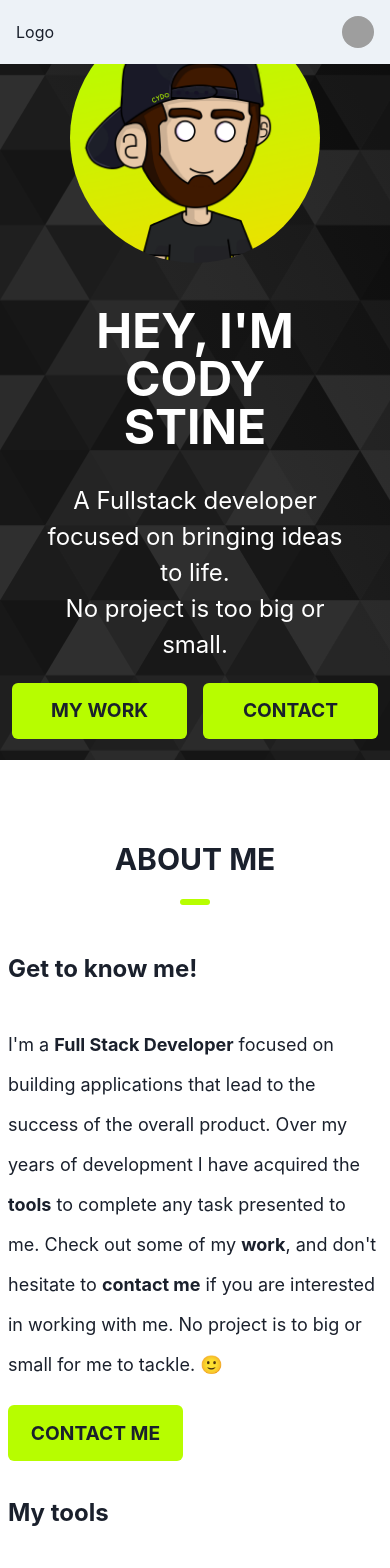
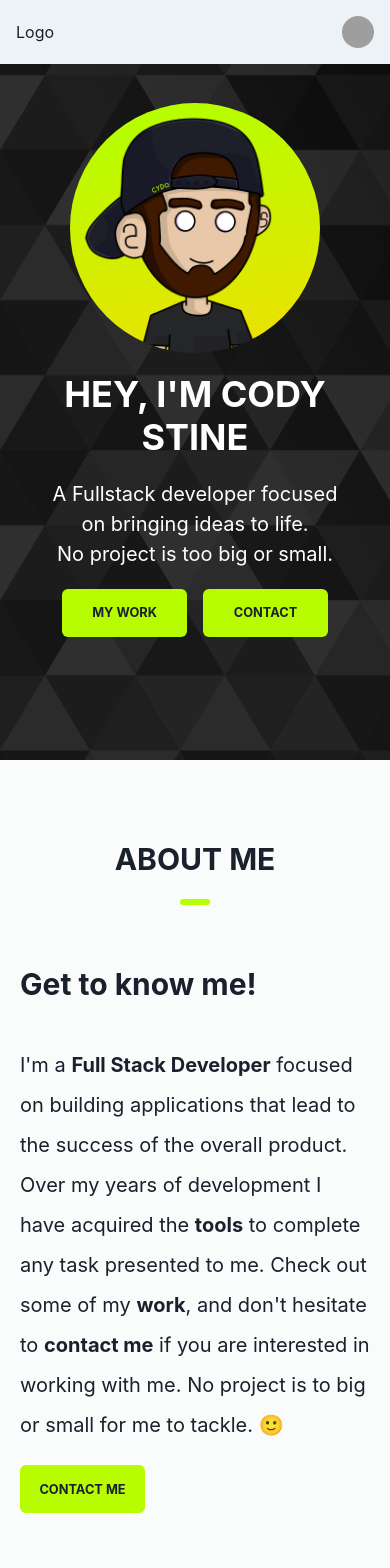
Before and after one commit to CydoEntis/cydo-portfolio, a React (Vite) app: page / in a window 390 px wide. Shown: the top 1568 px of the page. Built offline with nearby package versions, Linux system fonts and the light colour scheme; grey boxes are pictures that could not be loaded.

Commit message:
Mobile Responsivenss for Works, Hero, About sec's

```diff
--- a/src/components/ContentContainer.tsx
+++ b/src/components/ContentContainer.tsx
@@ -8,8 +8,8 @@ type Props = {
 function ContentContainer({ children }: Props) {
   return (
     <Box
-      width={["100%", "100%", "100%", "100%"]}
-      p={[2, 5, 5, 10]}
+      width={{ sm: "100%", md: "100%", lg: "100", xl: "90%", "2xl": "50%" }}
+      p={[5, 5, 5, 10]}
     >
       {children}
     </Box>
--- a/src/components/ContentWrapper.tsx
+++ b/src/components/ContentWrapper.tsx
@@ -7,7 +7,10 @@ type Props = {
 
 function ContentWrapper({ children }: Props) {
   return (
-    <Box margin="0 auto" width="100%">
+    <Box
+      margin="0 auto"
+      width={{ sm: "100%", md: "100%", lg: "100", xl: "90%", "2xl": "75%" }}
+    >
       {children}
     </Box>
   );
--- a/src/components/CustomButton.tsx
+++ b/src/components/CustomButton.tsx
@@ -9,10 +9,10 @@ function CustomButton({ text }: Props) {
     <Button
       textTransform="uppercase"
       bg="#B7FD00"
-      w="175px"
-      py={7}
+      w={["120px", "125px", "150px", "175px"]}
+      py={[6, 6, 6, 7]}
       px={10}
-      fontSize="1.2rem"
+      fontSize={[".8rem", "1,05rem", "1.15rem", "1.2rem"]}
       fontWeight="bold"
     >
       {text}
--- a/src/components/FlexWrapper.tsx
+++ b/src/components/FlexWrapper.tsx
@@ -10,7 +10,7 @@ function FlexWrapper({ children }: Props) {
     <Flex
       w="100%"
       justifyContent="center"
-      direction={{ base: "column", lg: "column", xl: "row" }}
+      direction={{ base: "column", md: "row",  }}
     >
       {children}
     </Flex>
--- a/src/components/HeroImage.tsx
+++ b/src/components/HeroImage.tsx
@@ -9,15 +9,13 @@ type Props = {};
 
 function HeroImage({}: Props) {
   return (
-    <Box p={3}>
       <Image
         borderRadius="100%"
         src={ProfilePic}
-        width="250px"
+        maxWidth="250px"
         marginBottom="2rem"
         margin="0 auto"
       />
-    </Box>
   );
 }
 
--- a/src/components/HeroText.tsx
+++ b/src/components/HeroText.tsx
@@ -6,13 +6,13 @@ type Props = {};
 function HeroText({}: Props) {
   return (
     <>
-      <Heading p={8} size="3xl" textTransform="uppercase" textAlign="center" color="white">
+      <Heading p={[2, 5, 8, 10]} size={["2xl", "2xl", "2xl", "3xl"]} textTransform="uppercase" textAlign="center" color="white">
         Hey, I'm Cody Stine
       </Heading>
-      <Text color="white" textAlign="center" fontSize="2xl">
+      <Text color="white" textAlign="center" fontSize={["lg", "xl", "xl", "2xl"]}>
         A Fullstack developer focused on bringing ideas to life.
       </Text>
-      <Text color="white" textAlign="center" fontSize="2xl">
+      <Text color="white" textAlign="center" fontSize={["lg", "xl", "xl", "2xl"]}>
         No project is too big or small.
       </Text>
     </>
--- a/src/components/Tools.tsx
+++ b/src/components/Tools.tsx
@@ -82,7 +82,7 @@ function Tools({}: Props) {
       <Subheading text="My tools" />
       <Wrap spacing="12px" py={5}>
         {tools.map((tool) => (
-          <Tag p={5} key={tool.id} fontSize={["sm", "md", "lg", "xl"]}>
+          <Tag p={5} key={tool.id} fontSize={{ sm: "sm", md: "md", lg: "md", xl: "md", "2xl": "lg" }}>
             {tool.name}
           </Tag>
         ))}
--- a/src/components/WorkImage.tsx
+++ b/src/components/WorkImage.tsx
@@ -7,7 +7,7 @@ type Props = { imageUrl: string };
 function WorkImage({ imageUrl }: Props) {
   return (
     <ContentContainer>
-      <Image borderRadius=".8rem" src={imageUrl} />
+      <Image borderRadius=".8rem" minWidth="100%" w="100%" src={imageUrl} />
     </ContentContainer>
   );
 }
--- a/src/features/about/AboutMe.tsx
+++ b/src/features/about/AboutMe.tsx
@@ -19,6 +19,7 @@ type Props = {};
 
 function AboutMe({}: Props) {
   return (
+    <Box minHeight="70vh" bg="#FAFBFB" w="100%">
     <ContentWrapper>
       <SectionHeading text="about me" />
       <FlexWrapper>
@@ -26,6 +27,8 @@ function AboutMe({}: Props) {
         <Tools />
       </FlexWrapper>
     </ContentWrapper>
+    </Box>
+
   );
 }
 
--- a/src/main.tsx
+++ b/src/main.tsx
@@ -3,11 +3,21 @@ import ReactDOM from "react-dom/client";
 import App from "./App";
 import "./index.css";
 
-import { ChakraProvider } from "@chakra-ui/react";
+import { ChakraProvider, extendTheme } from "@chakra-ui/react";
+
+const breakpoints = {
+  sm: "320px",
+  md: "768px",
+  lg: "960px",
+  xl: "1200px",
+  "2xl": "1536px",
+};
+
+const theme = extendTheme({ breakpoints });
 
 ReactDOM.createRoot(document.getElementById("root") as HTMLElement).render(
   <React.StrictMode>
-    <ChakraProvider>
+    <ChakraProvider theme={theme}>
       <App />
     </ChakraProvider>
   </React.StrictMode>
```
Also changed, not shown: src/App.tsx (+7 -16 lines).
